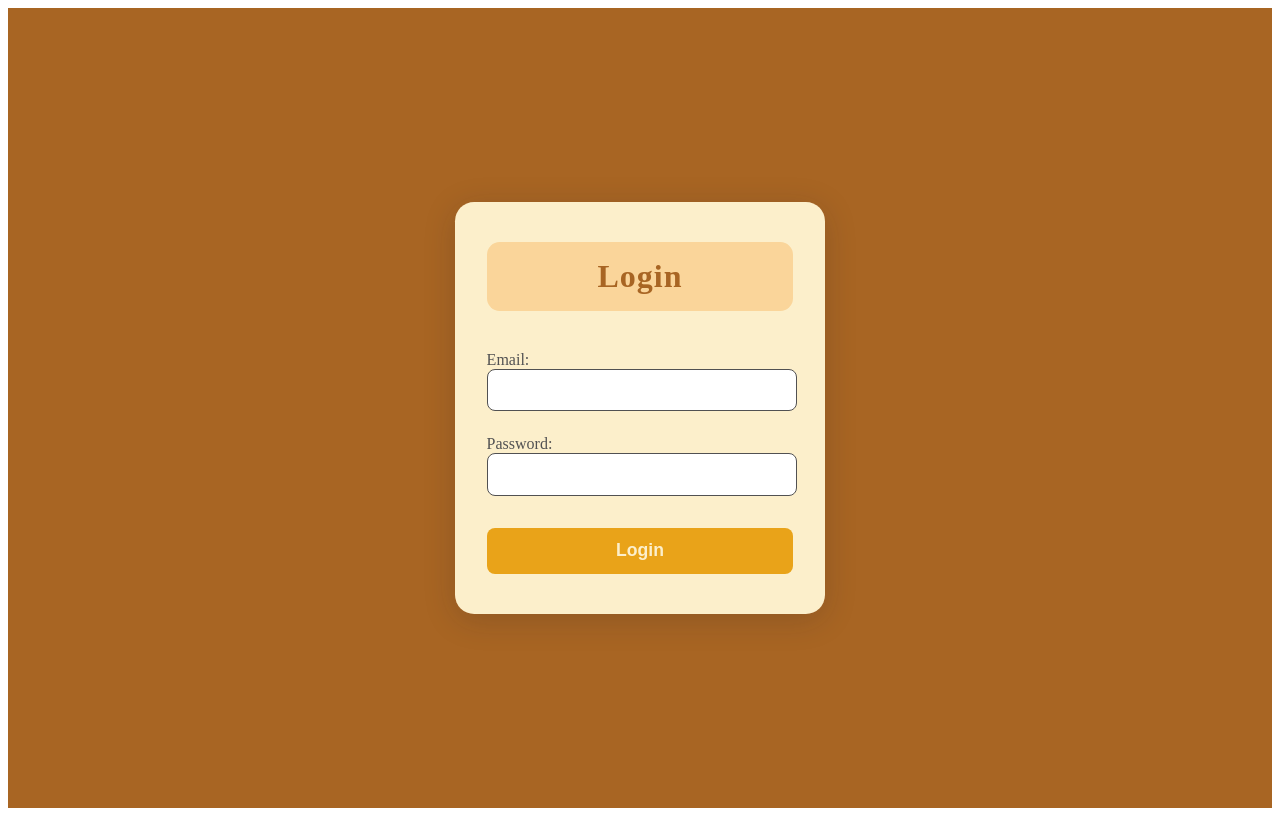
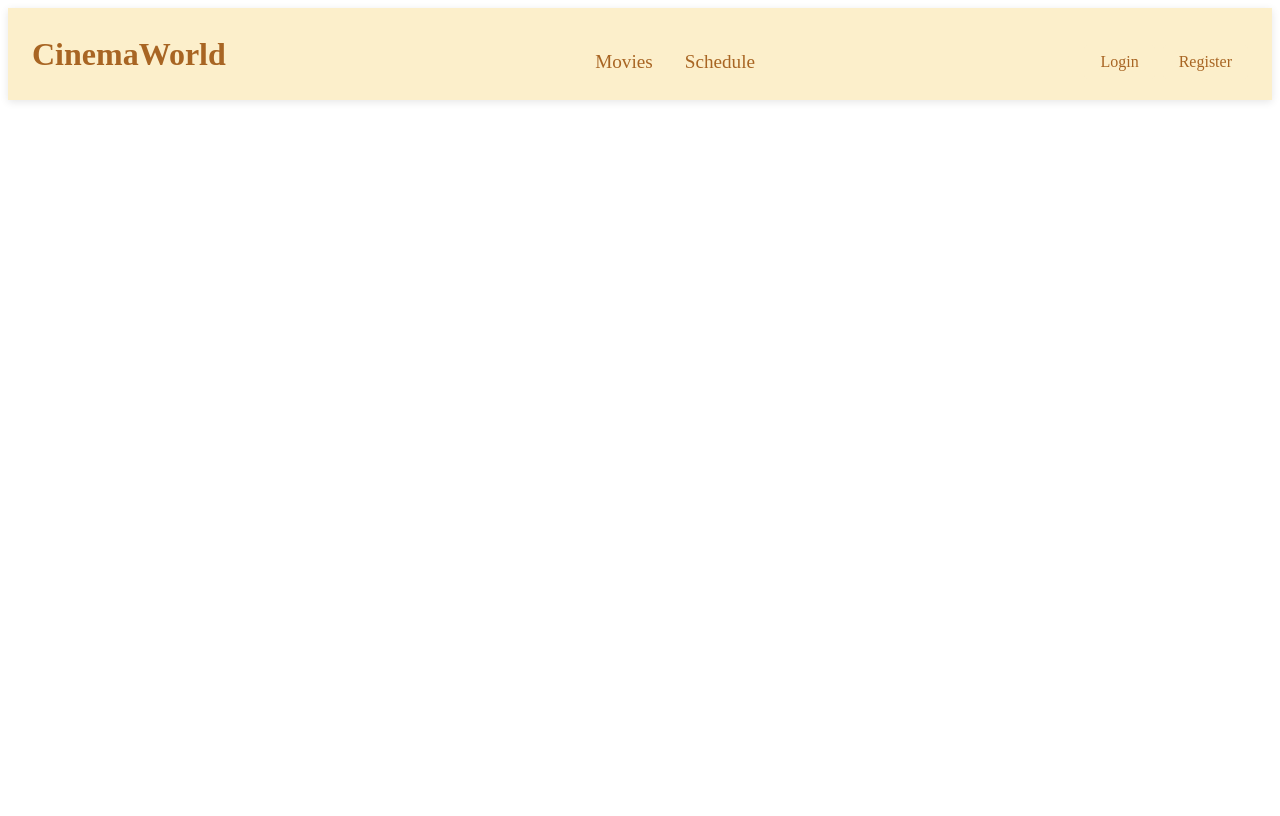
Before and after one commit to lubomirpamukov/CinemaManagmentAppClient, a React (Vite) app in the folder cinema-client/: page / in a window 1280 px wide. Built offline with nearby package versions, Linux system fonts and the light colour scheme; no server answers.

Commit message:
added login and register routes

```diff
--- a/cinema-client/src/App.tsx
+++ b/cinema-client/src/App.tsx
@@ -1,11 +1,23 @@
 import { AuthProvider } from "./context/AuthContext";
-import LoginPage from "./pages/LoginPage"
+import LoginPage from "./pages/LoginPage";
+import RegisterPage from "./pages/RegisterPage";
+import Navbar from "./components/Navbar";
+import { BrowserRouter, Routes, Route } from "react-router-dom"
 import "./App.css";
 
 function App() {
-  return <AuthProvider>
-    <LoginPage />
+  return (
+  <BrowserRouter>
+   <AuthProvider>
+    <Navbar />
+      <Routes>
+        <Route path="/login" element={<LoginPage/>}/>
+        <Route path="/register" element={<RegisterPage/>}/>
+      </Routes>
   </AuthProvider>
+  </BrowserRouter>
+
+  )
   }
 
 export default App;
```
